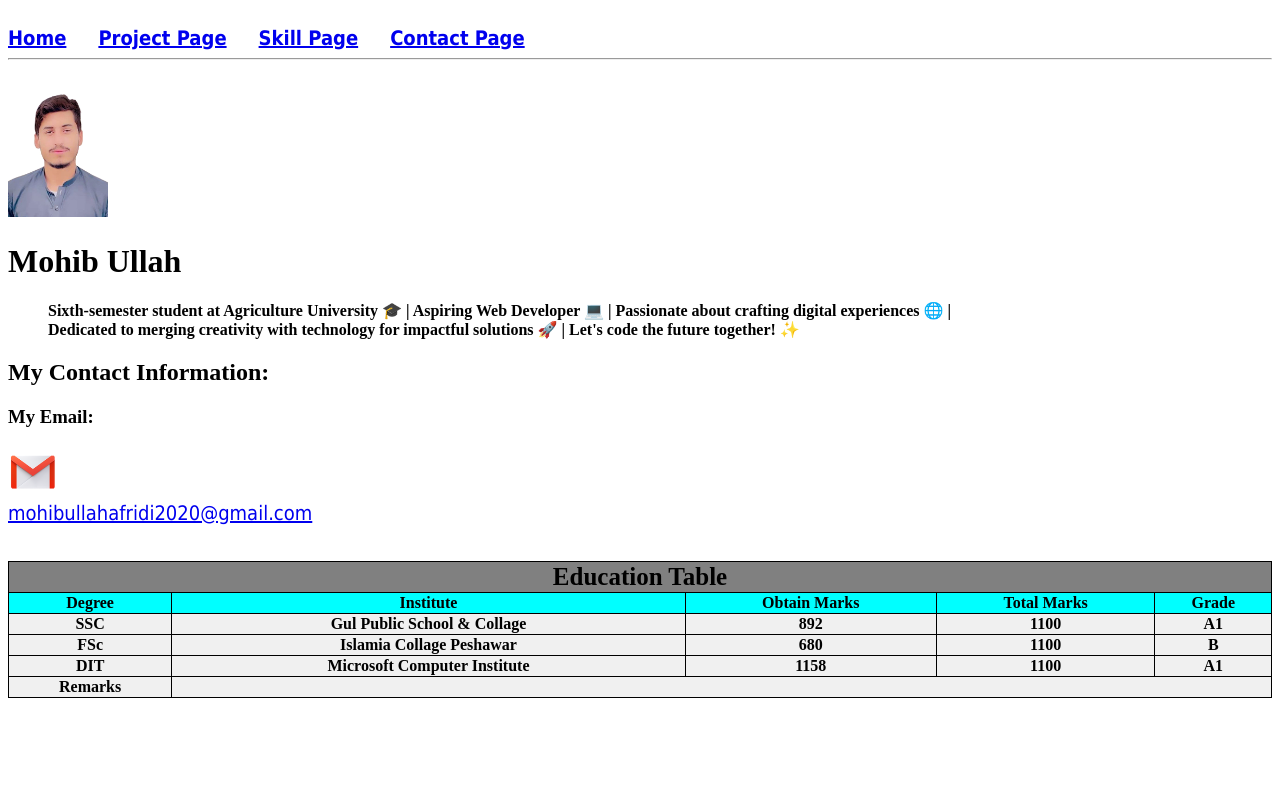
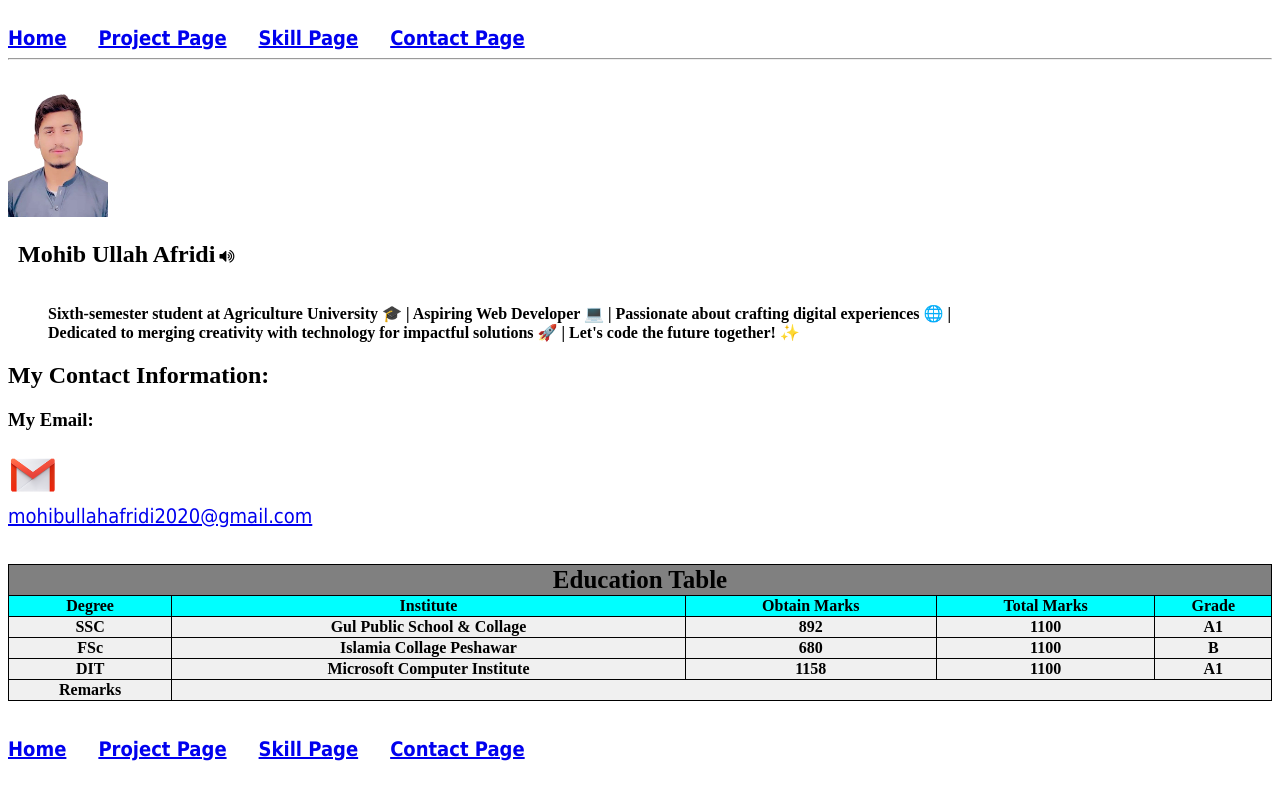
Before and after one commit to Mohib-Digital/HTML-Portfolio-Website, a plain HTML site: page index.html in a window 1280 px wide. Drawn offline with Linux system fonts and the light colour scheme.

Commit message:
add an audio folder and footer

```diff
--- a/index.html
+++ b/index.html
@@ -34,7 +34,11 @@
     <br>
     <img src="./assets/My Image.jpg" alt="My Image" title="My Image" width="100">
 
-    <h1>Mohib Ullah</h1>
+    <div>
+        <span><h2 style="display:inline-block; margin-left: 10px;">Mohib Ullah Afridi</h2> <i class="fa fa-volume-up" onclick="document.getElementById('audio_player').play()"></i></span>
+        <span><audio id="audio_player" src="./assets/audio/ElevenLabs_2024-03-11T09_15_55_Daniel.mp3" controls hidden></audio></span>
+    </div>
+
     <blockquote> <b>
         <p >Sixth-semester student at Agriculture University 🎓 | Aspiring Web Developer 💻 | Passionate about crafting digital experiences 🌐 | <br> Dedicated to merging creativity with technology for impactful solutions 🚀 | Let's code the future together! ✨
         </b></p>
@@ -92,5 +96,13 @@
             </tr>
         </tfoot>
     </table>
+    <br>
+    <br>
+    <footer>
+        <a href="./index.html"><b>Home</b></a>                  &nbsp;&nbsp;&nbsp;&nbsp;&nbsp;&nbsp;
+        <a href="./Project/project-page.html"><b>Project Page</b></a>   &nbsp;&nbsp;&nbsp;&nbsp;&nbsp;&nbsp;
+        <a href="./Skill/skill-page.html"><b>Skill Page</b></a>       &nbsp;&nbsp;&nbsp;&nbsp;&nbsp;&nbsp;
+        <a href="./Contact/contact-page.html"><b>Contact Page</b></a>   &nbsp;&nbsp;&nbsp;&nbsp;&nbsp;&nbsp;
+    </footer>
 </body>
 </html>
```
Also changed, not shown: 1 other file.
